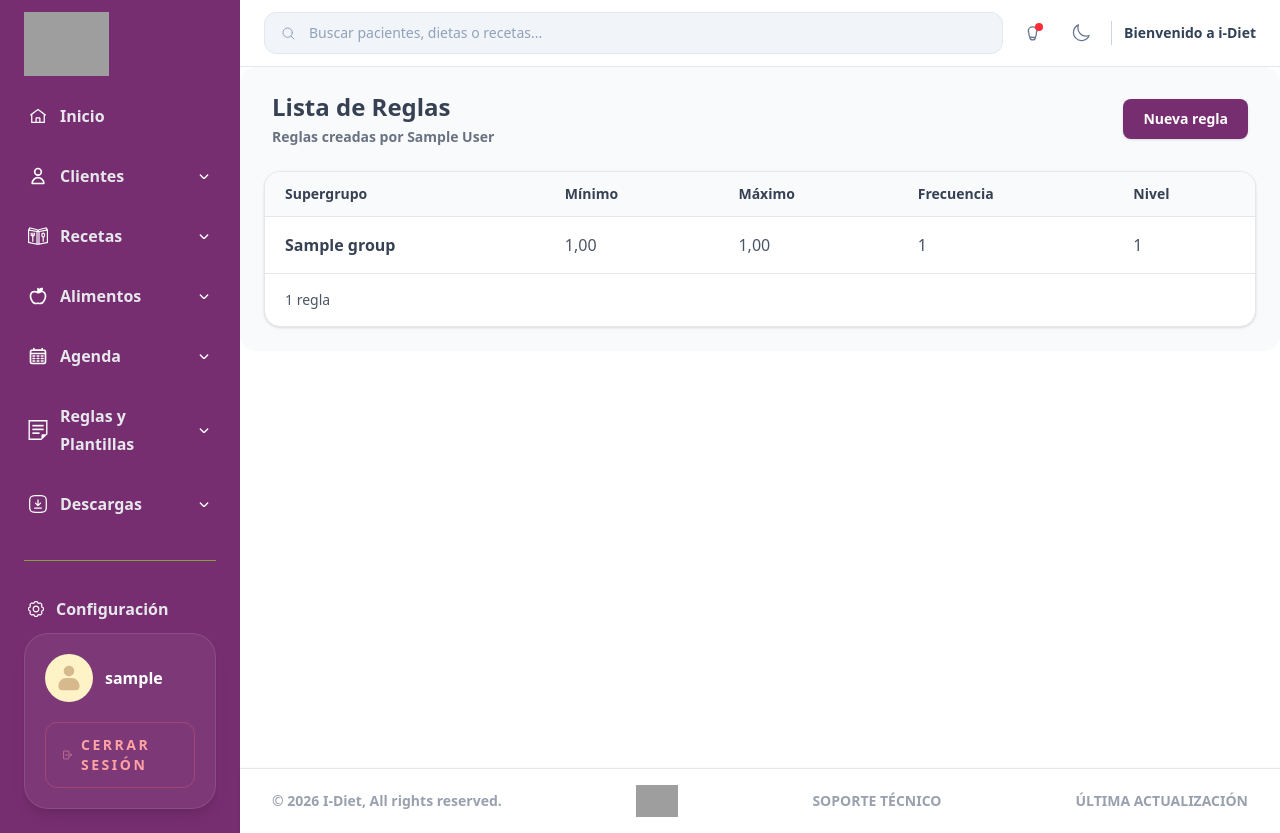
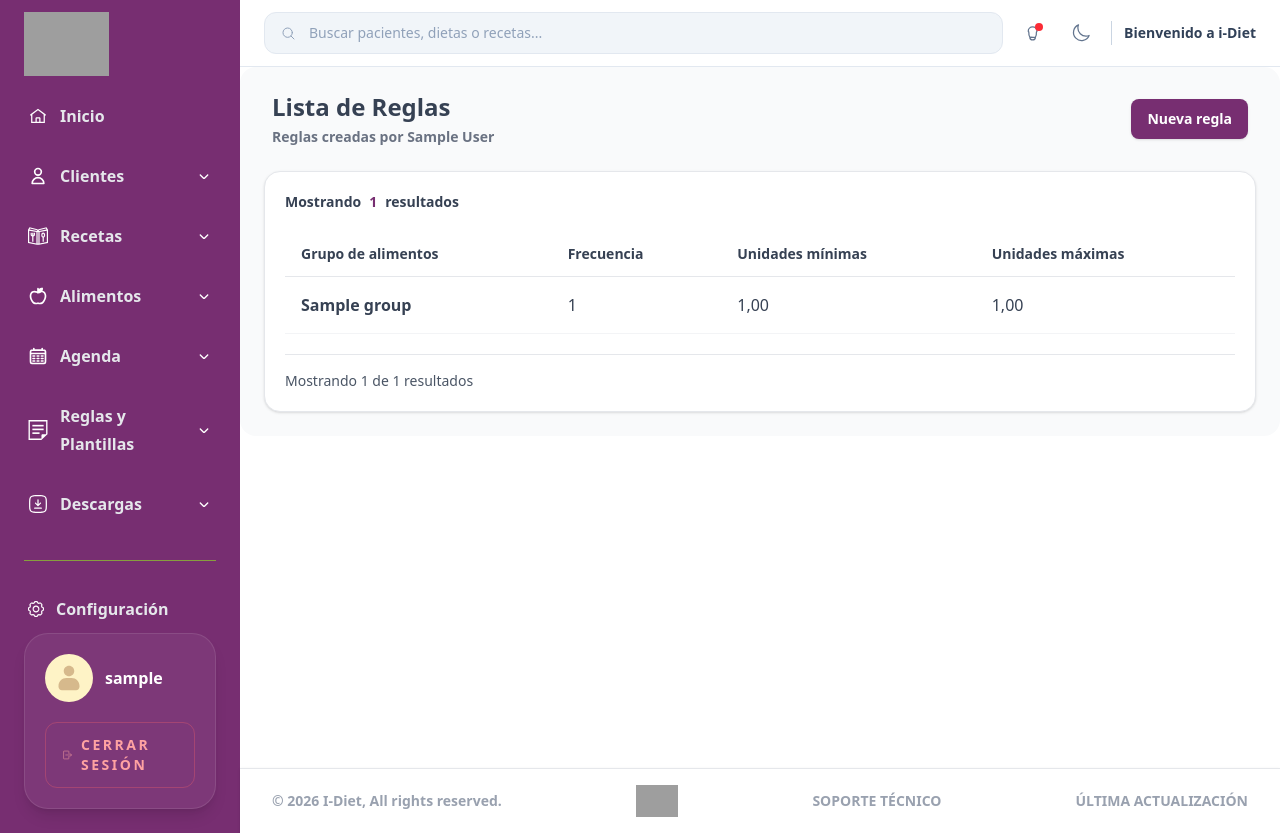
Before and after one commit to antosti/remodelacion_idiet, a Django app: page /list-rules/ in a window 1280 px wide. Run offline with Django 5.2, Linux system fonts and the light colour scheme; a user stored in the database is signed in; tables that the repository leaves empty hold one stand-in row (values such as "Sample post"); style sheets or scripts are compiled from the project's sources; grey boxes are pictures that could not be loaded.

Commit message:
Update RuleForm labels and enhance list_rules template for improved clarity and UI consistency

```diff
--- a/Plantillas/forms.py
+++ b/Plantillas/forms.py
@@ -14,9 +14,9 @@ class RuleForm(forms.ModelForm):
         model = Rule
         fields = ('super_group', 'min', 'max', 'frequency', 'level')
         labels = {
-            'super_group': 'Supergrupo',
-            'min': 'Mínimo',
-            'max': 'Máximo',
+            'super_group': 'Grupo de alimentos',
+            'min': 'Unidades mínimas',
+            'max': 'Unidades máximas',
             'frequency': 'Frecuencia',
             'level': 'Nivel',
         }
--- a/Plantillas/views.py
+++ b/Plantillas/views.py
@@ -22,6 +22,7 @@ def list_rules(request):
         return redirect('list_rules')
 
     rules = Rule.objects.filter(user=request.user).select_related('super_group')
+
     return render(
         request,
         'admin/list_rules.html',
--- a/templates/admin/list_rules.html
+++ b/templates/admin/list_rules.html
@@ -2,8 +2,8 @@
 {% block title %} Lista de reglas {% endblock %}
 
 {% block content %}
-<div class="w-full rounded-2xl bg-gray-50 p-6">
-    <div class="mb-6 flex flex-col gap-4 px-2 sm:flex-row sm:items-center sm:justify-between">
+<div class="w-full p-4 sm:p-6 bg-gray-50 rounded-2xl">
+    <div class="flex flex-col gap-3 px-2 mb-6 sm:flex-row sm:items-center sm:justify-between">
         <div>
             <h1 class="text-2xl font-bold text-gray-700">Lista de Reglas</h1>
             <p class="mt-1 text-sm font-semibold text-gray-500">
@@ -11,35 +11,41 @@
             </p>
         </div>
         <button id="openRuleModal" type="button"
-            class="rounded-lg bg-idiet px-5 py-2.5 text-sm font-semibold text-white shadow-sm hover:bg-idiet/90">
+            class="w-full sm:w-auto px-4 py-2.5 rounded-lg bg-idiet text-white text-sm font-semibold shadow-sm hover:bg-idiet/90">
             Nueva regla
         </button>
     </div>
 
-    <div class="overflow-hidden rounded-2xl border border-gray-200 bg-white shadow-sm">
+    <div class="bg-white border border-gray-200 rounded-2xl p-5 shadow-sm">
+        <div class="flex flex-col gap-4 md:flex-row md:items-center md:justify-between mb-5">
+            <div class="flex flex-wrap items-center gap-2 text-gray-700">
+                <span class="text-sm font-semibold">Mostrando</span>
+                <span class="text-sm font-semibold text-idiet">{{ rules|length }}</span>
+                <span class="text-sm font-semibold">resultados</span>
+            </div>
+        </div>
+
         <div class="overflow-x-auto">
             <table class="w-full min-w-[760px]">
-                <thead class="bg-gray-50">
+                <thead>
                     <tr class="border-b border-gray-200">
-                        <th class="px-5 py-3 text-left text-sm font-bold text-gray-700">Supergrupo</th>
-                        <th class="px-5 py-3 text-left text-sm font-bold text-gray-700">Mínimo</th>
-                        <th class="px-5 py-3 text-left text-sm font-bold text-gray-700">Máximo</th>
-                        <th class="px-5 py-3 text-left text-sm font-bold text-gray-700">Frecuencia</th>
-                        <th class="px-5 py-3 text-left text-sm font-bold text-gray-700">Nivel</th>
+                        <th class="text-left text-sm font-bold text-gray-700 px-4 py-3 border-b border-gray-200">Grupo de alimentos</th>
+                        <th class="text-left text-sm font-bold text-gray-700 px-4 py-3 border-b border-gray-200">Frecuencia</th>
+                        <th class="text-left text-sm font-bold text-gray-700 px-4 py-3 border-b border-gray-200">Unidades mínimas</th>
+                        <th class="text-left text-sm font-bold text-gray-700 px-4 py-3 border-b border-gray-200">Unidades máximas</th>
                     </tr>
                 </thead>
-                <tbody>
+                <tbody id="rulesTableBody">
                     {% for rule in rules %}
-                    <tr class="border-b border-gray-100 last:border-0 hover:bg-gray-50">
-                        <td class="px-5 py-4 font-semibold text-gray-700">{{ rule.super_group.name }}</td>
-                        <td class="px-5 py-4 text-gray-600">{{ rule.min }}</td>
-                        <td class="px-5 py-4 text-gray-600">{{ rule.max }}</td>
-                        <td class="px-5 py-4 text-gray-600">{{ rule.frequency }}</td>
-                        <td class="px-5 py-4 text-gray-600">{{ rule.level }}</td>
+                    <tr class="rule-row hover:bg-gray-50">
+                        <td class="px-4 py-4 font-semibold text-gray-700 border-b border-gray-100">{{ rule.super_group.name }}</td>
+                        <td class="px-4 py-4 text-gray-700 border-b border-gray-100">{{ rule.frequency }}</td>
+                        <td class="px-4 py-4 text-gray-700 border-b border-gray-100">{{ rule.min }}</td>
+                        <td class="px-4 py-4 text-gray-700 border-b border-gray-100">{{ rule.max }}</td>
                     </tr>
                     {% empty %}
                     <tr>
-                        <td colspan="5" class="px-5 py-12 text-center text-sm text-gray-500">
+                        <td colspan="4" class="px-4 py-12 text-center text-sm text-gray-500 border-b border-gray-100">
                             Todavía no has creado ninguna regla.
                         </td>
                     </tr>
@@ -47,8 +53,10 @@
                 </tbody>
             </table>
         </div>
-        <div class="border-t border-gray-200 px-5 py-4 text-sm text-gray-600">
-            {{ rules|length }} regla{{ rules|length|pluralize:"s" }}
+        <div class="mt-5 flex flex-col gap-4 border-t border-gray-200 pt-4 md:flex-row md:items-center md:justify-between">
+            <p class="text-sm text-gray-600">
+                Mostrando {{ rules|length }} de {{ rules|length }} resultados
+            </p>
         </div>
     </div>
 </div>
@@ -131,6 +139,7 @@ document.addEventListener('DOMContentLoaded', () => {
     if (!modal.classList.contains('hidden')) {
         document.body.classList.add('overflow-hidden');
     }
+
 });
 </script>
 {% endblock %}
```
